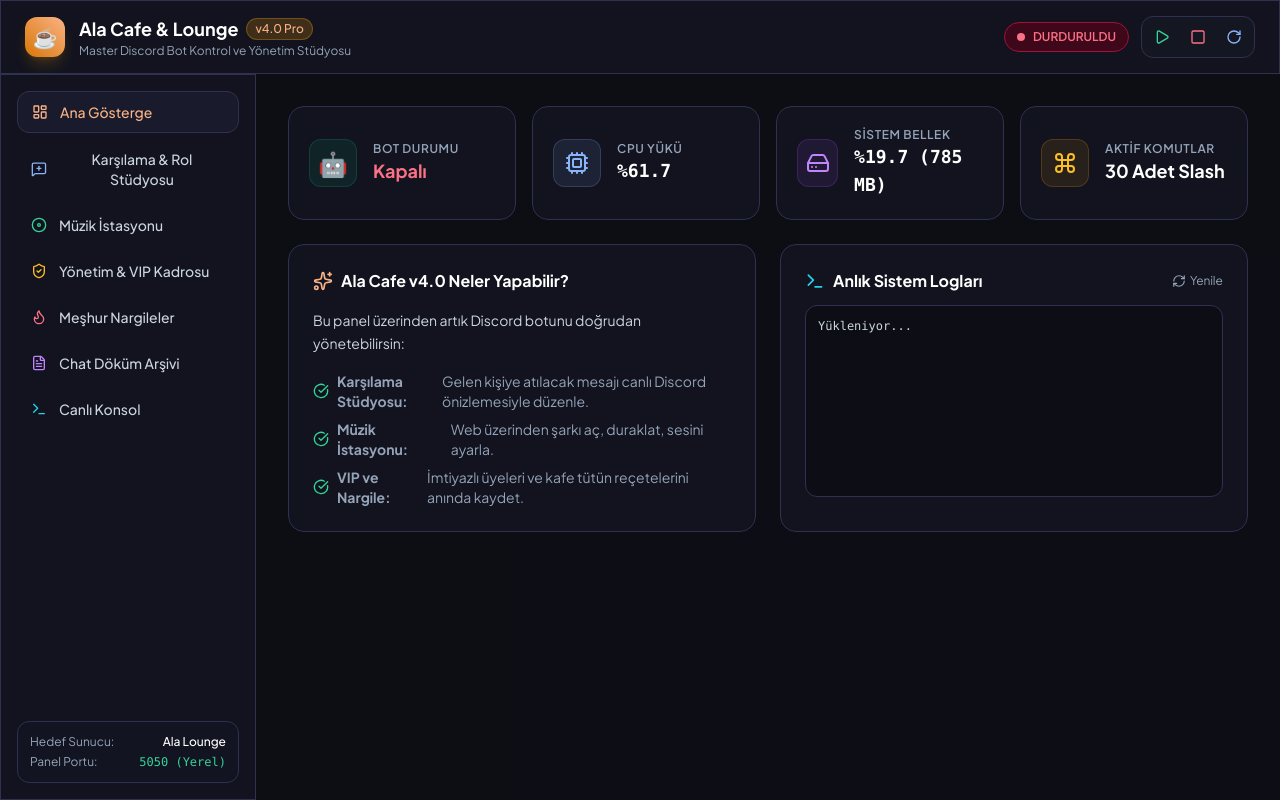
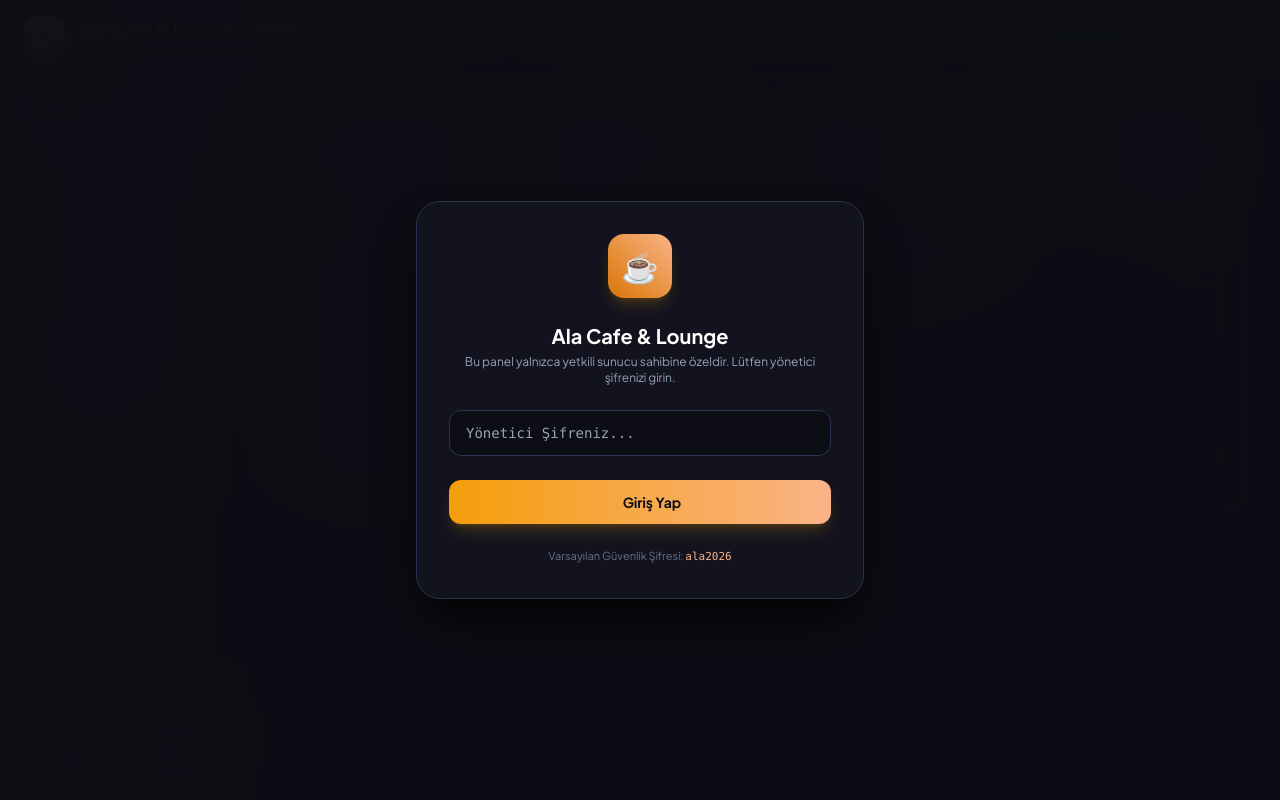
Before and after one commit to Ata-Rar/ala-cafe-bot, a Flask app: page / in a window 1280 px wide. Run offline with Flask 3, Linux system fonts and the light colour scheme; data that the repository does not hold is empty; parts of the project's set-up code (start-up, migrations or seed data) failed here and were passed over; some libraries are stand-ins or nearby versions.

Commit message:
security: add master admin password authentication gate

```diff
--- a/dashboard.py
+++ b/dashboard.py
@@ -13,9 +13,20 @@ import json
 import sqlite3
 import subprocess
 import psutil
-from flask import Flask, render_template, request, jsonify, send_file
+from functools import wraps
+from flask import Flask, render_template, request, jsonify, send_file, session
 
 app = Flask(__name__)
+app.secret_key = os.getenv("SECRET_KEY", "ala_cafe_super_secret_session_key_2026")
+ADMIN_PASSWORD = os.getenv("ADMIN_PASSWORD", "ala2026")
+
+def login_required(f):
+    @wraps(f)
+    def decorated(*args, **kwargs):
+        if not session.get("authenticated"):
+            return jsonify({"success": False, "error": "Yetkisiz erişim! Lütfen giriş yapın."}), 401
+        return f(*args, **kwargs)
+    return decorated
 
 BASE_DIR = os.path.dirname(os.path.abspath(__file__))
 LOG_FILE = os.path.join(BASE_DIR, "data", "bot.log")
@@ -36,6 +47,25 @@ def get_bot_process():
 def is_bot_running():
     return get_bot_process() is not None
 
+# --- Kimlik Doğrulama & Güvenlik Kapısı ---
+@app.route("/api/auth/check")
+def api_auth_check():
+    return jsonify({"authenticated": bool(session.get("authenticated"))})
+
+@app.route("/api/auth/login", methods=["POST"])
+def api_auth_login():
+    data = request.json or {}
+    password = data.get("password", "")
+    if password == ADMIN_PASSWORD:
+        session["authenticated"] = True
+        return jsonify({"success": True, "message": "Giriş başarılı!"})
+    return jsonify({"success": False, "error": "Hatalı şifre!"}), 401
+
+@app.route("/api/auth/logout", methods=["POST"])
+def api_auth_logout():
+    session.pop("authenticated", None)
+    return jsonify({"success": True, "message": "Çıkış yapıldı."})
+
 # --- Sayfa Yönlendirmesi ---
 @app.route("/")
 def index():
@@ -43,6 +73,7 @@ def index():
 
 # --- API: Bot Durumu ve Sistem ---
 @app.route("/api/status")
+@login_required
 def api_status():
     p = get_bot_process()
     running = p is not None
@@ -62,6 +93,7 @@ def api_status():
 
 # --- API: Bot Başlat / Durdur / Yeniden Başlat ---
 @app.route("/api/bot/<action>", methods=["POST"])
+@login_required
 def api_bot_action(action):
     try:
         if action == "start":
@@ -108,6 +140,7 @@ def api_bot_action(action):
 
 # --- API: Özelleştirme & Karşılama Stüdyosu ---
 @app.route("/api/customizations", methods=["GET", "POST"])
+@login_required
 def api_customizations():
     conn = sqlite3.connect(DB_PATH)
     c = conn.cursor()
@@ -168,6 +201,7 @@ def api_customizations():
 
 # --- API: VIP & Yönetim Kadrosu ---
 @app.route("/api/vips", methods=["GET", "POST"])
+@login_required
 def api_vips():
     conn = sqlite3.connect(DB_PATH)
     conn.row_factory = sqlite3.Row
@@ -202,6 +236,7 @@ def api_vips():
         return jsonify({"success": True, "message": "VIP üye kaydedildi!"})
 
 @app.route("/api/vips/<int:user_id>", methods=["DELETE"])
+@login_required
 def api_delete_vip(user_id):
     conn = sqlite3.connect(DB_PATH)
     c = conn.cursor()
@@ -212,6 +247,7 @@ def api_delete_vip(user_id):
 
 # --- API: Chat Dökümleri ---
 @app.route("/api/transcripts")
+@login_required
 def api_transcripts():
     files = []
     if os.path.exists(TRANSCRIPTS_DIR):
@@ -227,8 +263,8 @@ def api_transcripts():
     return jsonify(files)
 
 @app.route("/api/transcripts/<filename>")
+@login_required
 def api_transcript_view(filename):
-    # Path traversal koruması
     safe_name = os.path.basename(filename)
     path = os.path.join(TRANSCRIPTS_DIR, safe_name)
     if not os.path.exists(path):
@@ -243,20 +279,21 @@ def api_transcript_view(filename):
 
 # --- API: Canlı Konsol Logları ---
 @app.route("/api/logs")
+@login_required
 def api_logs():
     lines = []
     if os.path.exists(LOG_FILE):
         try:
             with open(LOG_FILE, "r", encoding="utf-8", errors="ignore") as f:
                 all_lines = f.readlines()
-                lines = all_lines[-100:]  # Son 100 satır
+                lines = all_lines[-100:]
         except Exception:
             pass
     return jsonify({"logs": lines})
 
 if __name__ == "__main__":
     print("=======================================================")
-    print("  🌐 Ala Cafe Web Dashboard v4.0 Başlatıldı!")
-    print("  👉 Tarayıcında Aç: http://localhost:5050")
+    print("  🌐 Ala Cafe Güvenli Web Dashboard Başlatıldı!")
+    print("  👉 Varsayılan Şifre: ala2026 (Render ADMIN_PASSWORD)")
     print("=======================================================")
     app.run(host="127.0.0.1", port=5050, debug=False)
--- a/templates/index.html
+++ b/templates/index.html
@@ -64,6 +64,12 @@
                 <p class="text-xs text-slate-400">Master Discord Bot Kontrol ve Yönetim Stüdyosu</p>
             </div>
         </div>
+
+
+            <button onclick="doLogout()" title="Güvenli Çıkış" class="flex items-center gap-1.5 px-3 py-1.5 bg-dark-800 hover:bg-rose-500/20 text-slate-300 hover:text-rose-400 border border-dark-border rounded-xl text-xs font-semibold transition">
+                <i data-lucide="log-out" class="w-3.5 h-3.5"></i>
+                <span>Çıkış</span>
+            </button>
 
         <!-- Canlı Durum ve Güç Butonları -->
         <div class="flex items-center gap-3">
@@ -750,10 +756,77 @@
             } catch(e) { console.error(e); }
         }
 
-        // İlk Başlatma
-        fetchStatus();
-        loadCustomizations();
+
+        // Güvenlik & Şifre Doğrulama
+        async function checkAuth() {
+            try {
+                const res = await fetch('/api/auth/check');
+                const data = await res.json();
+                if (data.authenticated) {
+                    document.getElementById('loginOverlay').classList.add('hidden');
+                    fetchStatus();
+                    loadCustomizations();
+                } else {
+                    document.getElementById('loginOverlay').classList.remove('hidden');
+                }
+            } catch(e) { console.error(e); }
+        }
+
+        async function doLogin() {
+            const pwd = document.getElementById('loginPassword').value;
+            const err = document.getElementById('loginError');
+            err.classList.add('hidden');
+            try {
+                const res = await fetch('/api/auth/login', {
+                    method: 'POST',
+                    headers: {'Content-Type': 'application/json'},
+                    body: JSON.stringify({password: pwd})
+                });
+                const data = await res.json();
+                if (data.success) {
+                    document.getElementById('loginOverlay').classList.add('hidden');
+                    fetchStatus();
+                    loadCustomizations();
+                } else {
+                    err.innerText = data.error || "Hatalı şifre!";
+                    err.classList.remove('hidden');
+                }
+            } catch(e) { err.innerText = "Bağlantı hatası!"; err.classList.remove('hidden'); }
+        }
+
+        async function doLogout() {
+            await fetch('/api/auth/logout', {method: 'POST'});
+            location.reload();
+        }
+
+        // Başlangıç kontrolü
+        checkAuth();
+
         setInterval(fetchStatus, 3000);
     </script>
+
+    <!-- ŞİFRE GİRİŞ EKRANI (GÜVENLİK KAPISI) -->
+    <div id="loginOverlay" class="fixed inset-0 z-[100] bg-dark-900/95 backdrop-blur-2xl flex items-center justify-center p-4">
+        <div class="glass max-w-md w-full p-8 rounded-3xl border border-dark-border text-center space-y-6 shadow-2xl shadow-black">
+            <div class="w-16 h-16 rounded-2xl bg-gradient-to-tr from-amber-600 to-ala-gold flex items-center justify-center text-3xl mx-auto shadow-lg shadow-amber-500/20">
+                ☕
+            </div>
+            <div>
+                <h2 class="text-xl font-bold text-white">Ala Cafe & Lounge</h2>
+                <p class="text-xs text-slate-400 mt-1">Bu panel yalnızca yetkili sunucu sahibine özeldir. Lütfen yönetici şifrenizi girin.</p>
+            </div>
+            <div class="space-y-2 text-left">
+                <input type="password" id="loginPassword" onkeydown="if(event.key==='Enter') doLogin()" placeholder="Yönetici Şifreniz..." class="w-full px-4 py-3 rounded-xl bg-dark-900 border border-dark-border text-white text-sm focus:outline-none focus:border-ala-gold transition font-mono">
+                <div id="loginError" class="text-xs text-rose-400 hidden font-medium">Hatalı şifre!</div>
+            </div>
+            <button onclick="doLogin()" class="w-full py-3 rounded-xl bg-gradient-to-r from-amber-500 to-ala-gold text-dark-900 font-bold text-sm shadow-lg shadow-amber-500/20 hover:opacity-95 transition flex items-center justify-center gap-2">
+                <i data-lucide="lock" class="w-4 h-4"></i> Giriş Yap
+            </button>
+            <div class="text-[11px] text-slate-500">
+                Varsayılan Güvenlik Şifresi: <code class="text-ala-gold font-mono">ala2026</code>
+            </div>
+        </div>
+    </div>
+
 </body>
 </html>
```
